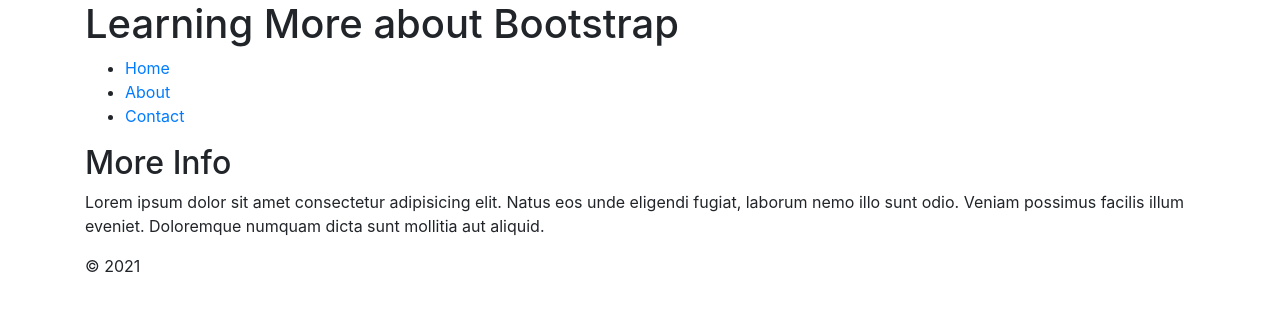
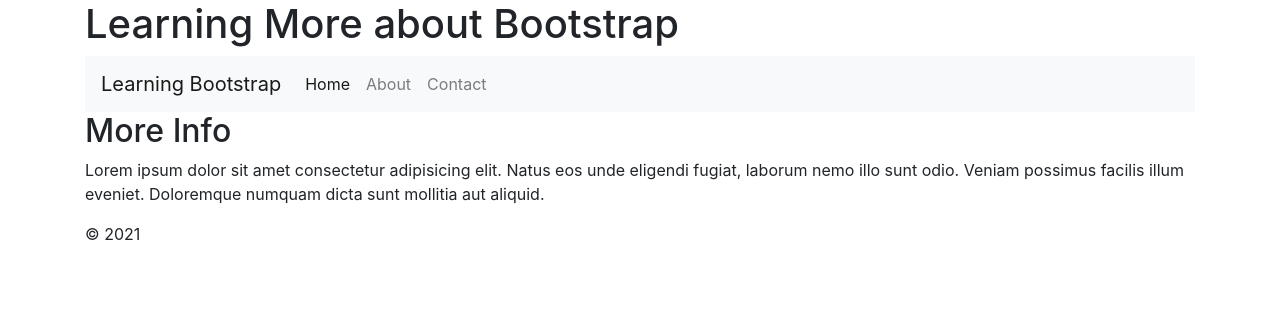
Before and after one commit to kingluddite/bootstrap-review-week-02, a website: page index.html in a window 1280 px wide. Drawn offline with nearby package versions, Linux system fonts and the light colour scheme.

Commit message:
Add navbar

```diff
--- a/index.html
+++ b/index.html
@@ -12,13 +12,26 @@
      <header>
          <h1>Learning More about Bootstrap</h1>
      </header>
-     <nav>
-         <ul>
-             <li><a href="#">Home</a></li>
-             <li><a href="#">About</a></li>
-             <li><a href="#">Contact</a></li>
-         </ul>
-     </nav>
+     <nav class="navbar navbar-expand-lg navbar-light bg-light">
+        <a class="navbar-brand" href="#">Learning Bootstrap</a>
+        <button class="navbar-toggler" type="button" data-toggle="collapse" data-target="#navbarSupportedContent" aria-controls="navbarSupportedContent" aria-expanded="false" aria-label="Toggle navigation">
+          <span class="navbar-toggler-icon"></span>
+        </button>
+
+        <div class="collapse navbar-collapse" id="navbarSupportedContent">
+          <ul class="navbar-nav mr-auto">
+            <li class="nav-item active">
+              <a class="nav-link" href="/">Home <span class="sr-only">(current)</span></a>
+            </li>
+            <li class="nav-item">
+              <a class="nav-link" href="#">About</a>
+            </li>
+            <li class="nav-item">
+                <a class="nav-link" href="#">Contact</a>
+              </li>
+          </ul>
+        </div>
+      </nav>
      <main>
          <h2>More Info</h2>
          <p>Lorem ipsum dolor sit amet consectetur adipisicing elit. Natus eos unde eligendi fugiat, laborum nemo illo sunt odio. Veniam possimus facilis illum eveniet. Doloremque numquam dicta sunt mollitia aut aliquid.</p>
@@ -27,5 +40,8 @@
          <p>&copy; 2021</p>
      </footer>
  </div>
+ <script src="./node_modules/jquery/dist/jquery.min.js"></script>
+ <script src="./node_modules/popper.js/dist/umd/popper.min.js"></script>
+   <script src="./node_modules/bootstrap/dist/js/bootstrap.min.js"></script>
 </body>
 </html>
```
